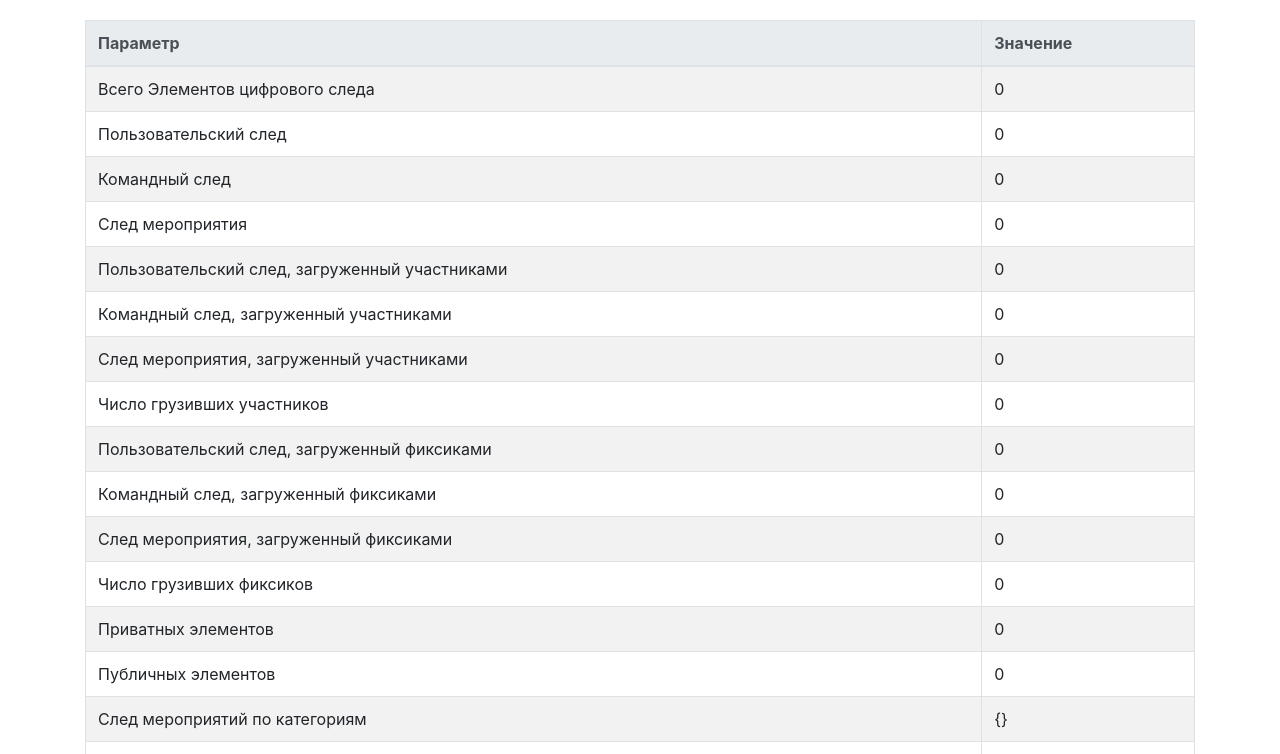
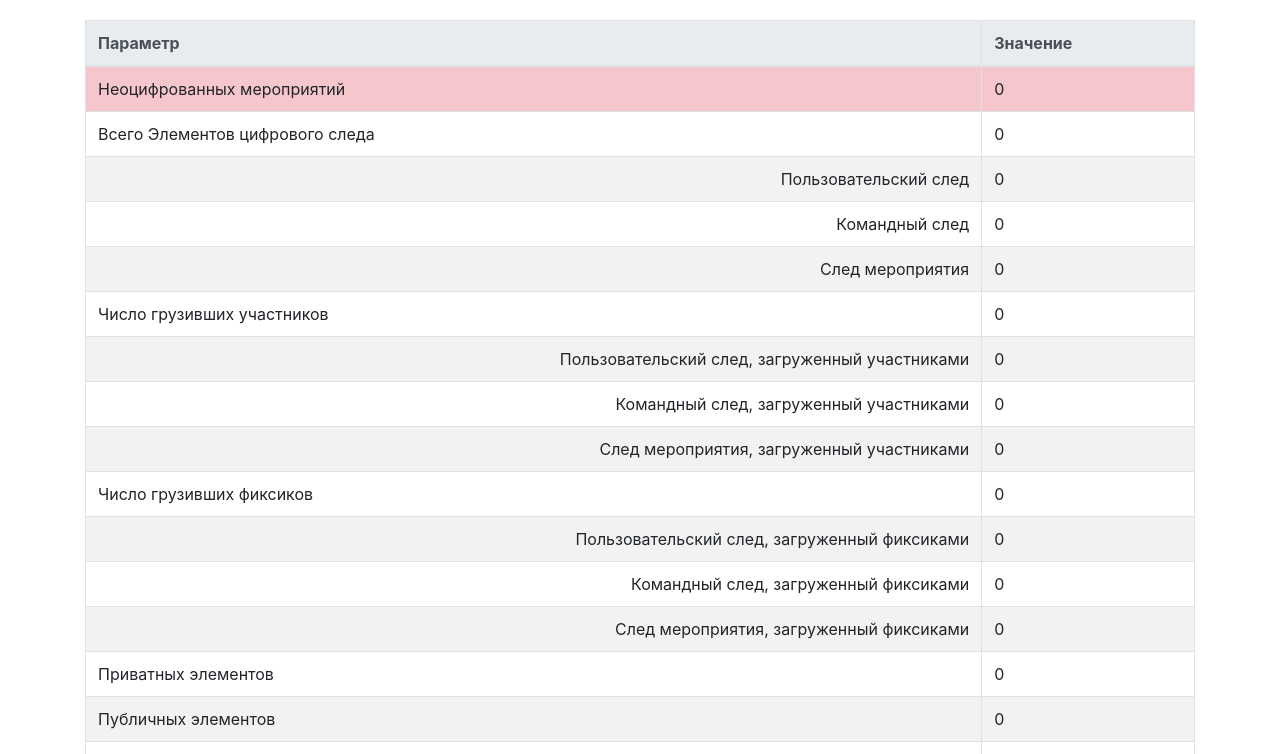
Before and after one commit to nosanity/isle, a Django app: page /statistics/ in a window 1280 px wide. Shown: the part 76-830 px from the top of the page. Run offline with Django 3.2, Linux system fonts and the light colour scheme; the visitor is signed in with stand-in values (Sample User, id 1); data that the repository does not hold is empty; some libraries are stand-ins or nearby versions.

Commit message:
UPLOADS-64 fixes

```diff
--- a/isle/templates/stat.html
+++ b/isle/templates/stat.html
@@ -6,26 +6,27 @@
         <tr><th>Параметр</th>
         <th>Значение</th></tr>
         </thead>
+	    <tr class="table-danger"><td>Неоцифрованных мероприятий</td><td> {{ without_trace }}</td></tr>
             <tr><td>Всего Элементов цифрового следа</td><td> {{  total_elements }}</td></tr>
-            <tr><td>Пользовательский след</td><td> {{event_materials}}  </td></tr>
-            <tr><td>Командный след</td><td> {{event_team_materials}}  </td></tr>
-            <tr><td>След мероприятия</td><td> {{event_only_materials}}      </td></tr>
+            <tr><td class="text-right">Пользовательский след</td><td> {{event_materials}}  </td></tr>
+            <tr><td class="text-right">Командный след</td><td> {{event_team_materials}}  </td></tr>
+            <tr><td class="text-right">След мероприятия</td><td> {{event_only_materials}}      </td></tr>
 
-            <tr><td>Пользовательский след, загруженный участниками</td><td> {{student_event_materials_count}}       </td></tr>
-            <tr><td>Командный след, загруженный участниками</td><td> {{student_event_team_materials_count}}  </td></tr>
-            <tr><td>След мероприятия, загруженный участниками</td><td> {{student_event_only_materials_count}}   </td></tr>
             <tr><td>Число грузивших участников</td><td> {{student_loaders}}</td></tr>
+            <tr><td class="text-right">Пользовательский след, загруженный участниками</td><td> {{student_event_materials_count}}       </td></tr>
+            <tr><td class="text-right">Командный след, загруженный участниками</td><td> {{student_event_team_materials_count}}  </td></tr>
+            <tr><td class="text-right">След мероприятия, загруженный участниками</td><td> {{student_event_only_materials_count}}   </td></tr>
 
-            <tr><td>Пользовательский след, загруженный фиксиками</td><td> {{fixics_event_materials_count}}     </td></tr>
-            <tr><td>Командный след, загруженный фиксиками</td><td> {{fixics_event_team_materials_count}}   </td></tr>
-            <tr><td>След мероприятия, загруженный фиксиками</td><td> {{fixics_event_only_materials_count}}  </td></tr>
             <tr><td>Число грузивших фиксиков</td><td> {{fixics_loaders}}              </td></tr>
+            <tr><td class="text-right">Пользовательский след, загруженный фиксиками</td><td> {{fixics_event_materials_count}}     </td></tr>
+            <tr><td class="text-right">Командный след, загруженный фиксиками</td><td> {{fixics_event_team_materials_count}}   </td></tr>
+            <tr><td class="text-right">След мероприятия, загруженный фиксиками</td><td> {{fixics_event_only_materials_count}}  </td></tr>
 
             <tr><td>Приватных элементов</td><td> {{private_elements}}       </td></tr>
             <tr><td>Публичных элементов</td><td> {{public_elements}}       </td></tr>
 
-            <tr><td>След мероприятий по категориям</td><td> {{category_event_materials}}   </td></tr>
-            <tr><td>След команд по категориям</td><td> {{category_event_team_materials}}  </td></tr>
-            <tr><td>След участников по категориям</td><td> {{category_event_only_materials}}  </td></tr>
+	    <tr><td>След мероприятий по категориям</td><td><ul> {% for k, v in category_event_materials.items %}<li> {{k}}: {{v}}</li> {% endfor %}</ul></td></tr>
+	    <tr><td>След команд по категориям</td><td><ul> {% for k, v in category_event_team_materials.items %}<li> {{k}}: {{v}}</li> {% endfor %}</ul></td></tr>
+	    <tr><td>След участников по категориям</td><td><ul> {% for k, v in category_event_only_materials.items %}<li> {{k}}: {{v}}</li> {% endfor %}</ul></td></tr>
     </table>
 {% endblock %}
--- a/isle/views.py
+++ b/isle/views.py
@@ -839,6 +839,7 @@ class ApproveTextEdit(View):
         return JsonResponse({})
 
 
+@method_decorator(login_required, name='dispatch')
 class Statistics(TemplateView):
     template_name = 'stat.html'
 
@@ -855,7 +856,7 @@ class Statistics(TemplateView):
         private_elements = EventMaterial.objects.filter(is_public=False).count()
         public_elements = total_elements - private_elements
 
-        fixics = list(User.objects.filter(is_assistant=False).values_list('unti_id', flat=True))
+        fixics = list(User.objects.filter(is_assistant=False).exclude(unti_id__isnull=True).values_list('unti_id', flat=True))
 
         student_event_materials = (EventMaterial.objects.exclude(initiator__in=fixics) & EventMaterial.objects.filter(initiator__isnull=False)).values_list('initiator', flat=True)
         student_loaders_event_materials = set(student_event_materials)
@@ -885,6 +886,10 @@ class Statistics(TemplateView):
 
         fixics_loaders = len(set(fixics_loaders_event_materials | fixics_loaders_event_team_materials | fixics_loaders_event_only_materials))
 
+        evs = Event.objects.filter(id__in=set(EventEntry.objects.all().values_list('event', flat=True)), event_type__ext_id__in=[1,2,5,6])
+        iterator = (e for e in evs if e.trace_count==0 and EventEntry.objects.filter(is_active=True, event=e).count() > 0)
+        without_trace = sum(1 for _ in iterator)
+
         data = {
             'total_elements': total_elements,
             'event_materials': event_materials,
@@ -907,6 +912,7 @@ class Statistics(TemplateView):
             'category_event_materials': dict(category_event_materials),
             'category_event_team_materials': dict(category_event_team_materials),
             'category_event_only_materials': dict(category_event_only_materials),
+            'without_trace': without_trace,
 
         }
         return data
```
